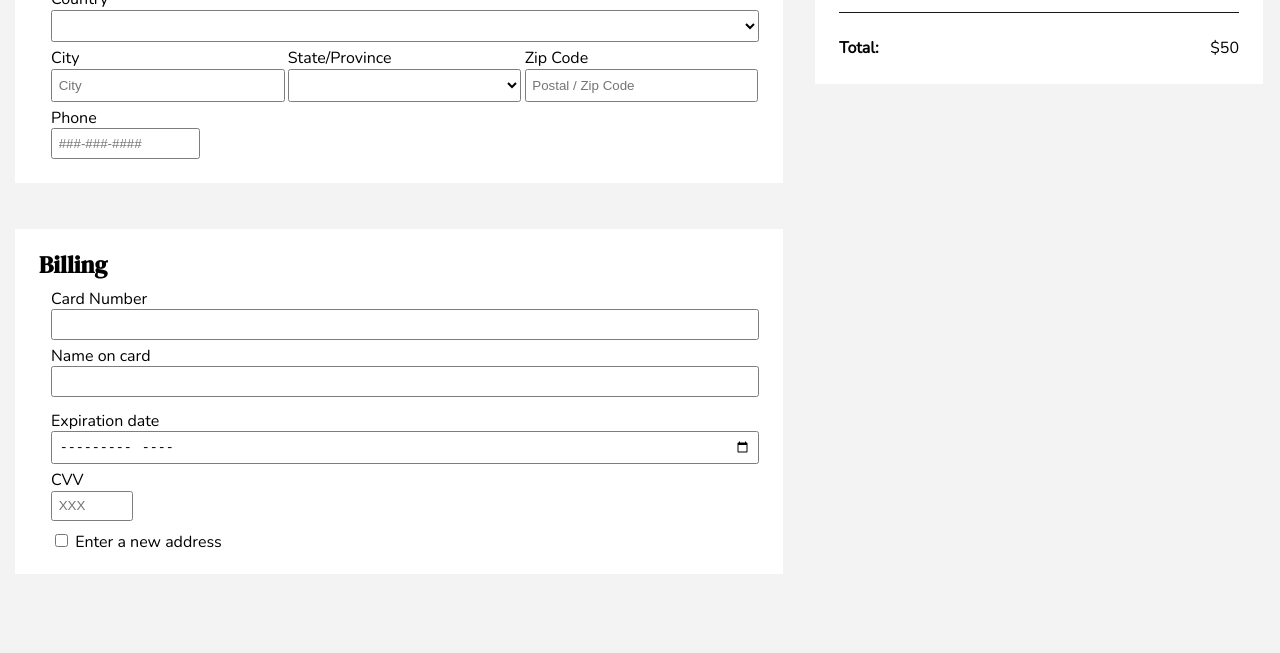
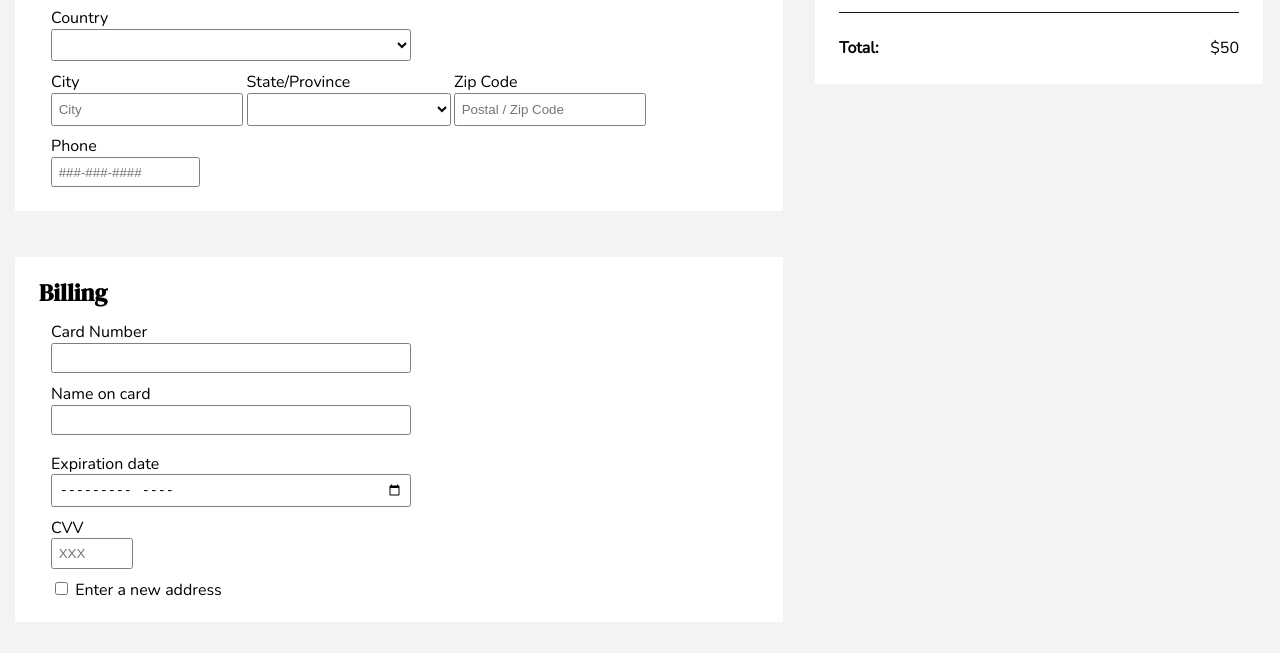
Before and after one commit to chuynh2/hci-project-two, a website: page checkout/index.html in a window 1280 px wide. Shown: the part 351-1004 px from the top of the page. Before the commit the page ends 956 px from the top, so only its background shows below. Drawn offline with nearby package versions, Linux system fonts and the light colour scheme.

Commit message:
Adjust label and input size

```diff
--- a/assets/css/screen.css
+++ b/assets/css/screen.css
@@ -261,6 +261,7 @@ section > header, #cart-items > header {
 
 .form-body li label {
   flex-basis: 20%;
+  margin-top: 0.3em;
 }
 
 .form-body li input {
@@ -529,6 +530,9 @@ input[type="submit"], input[type="button"]  {
     width: 25%;
   }
 
+  .form-body{
+    width: 50%;
+  }
 }
 
 
```
